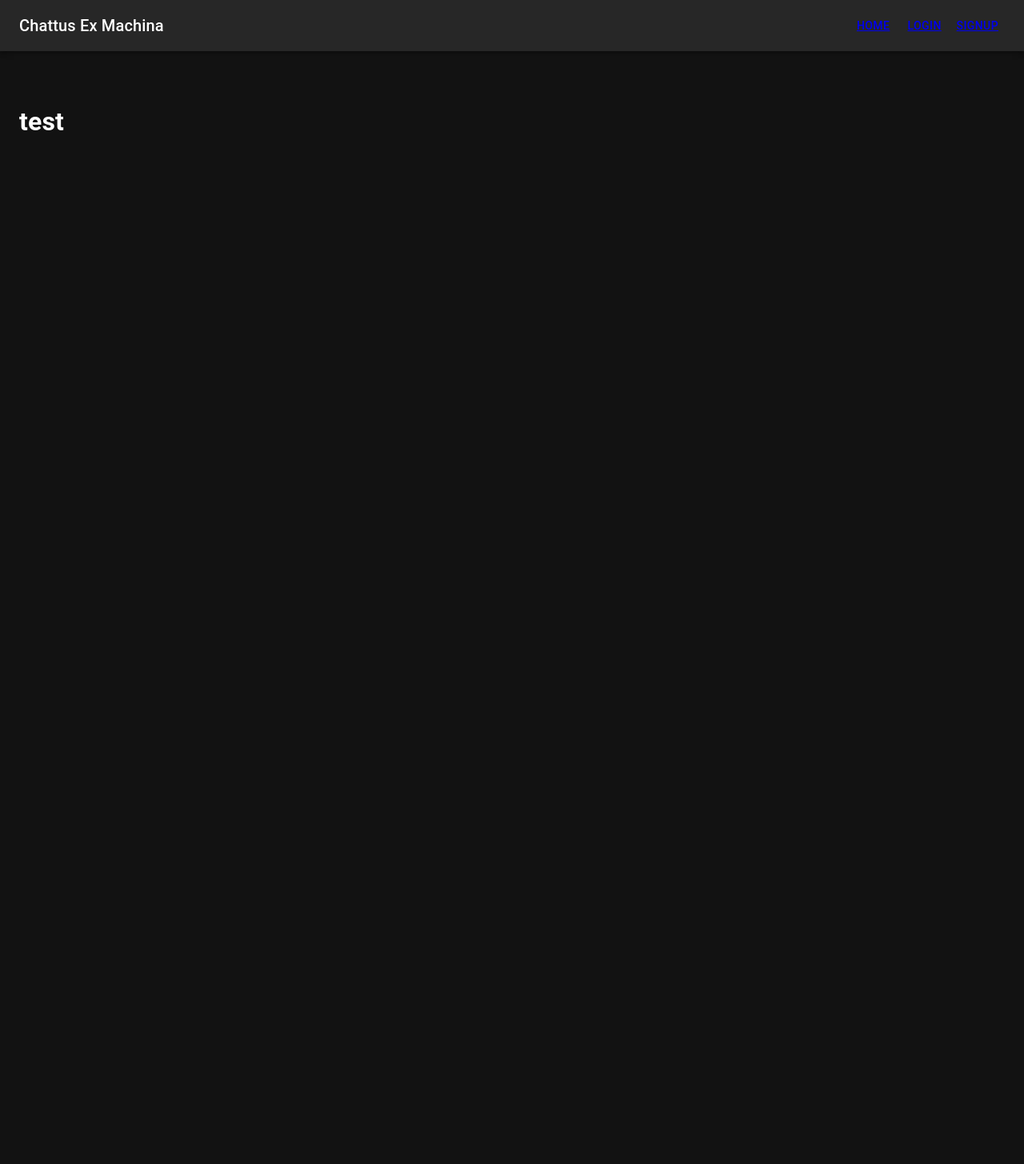
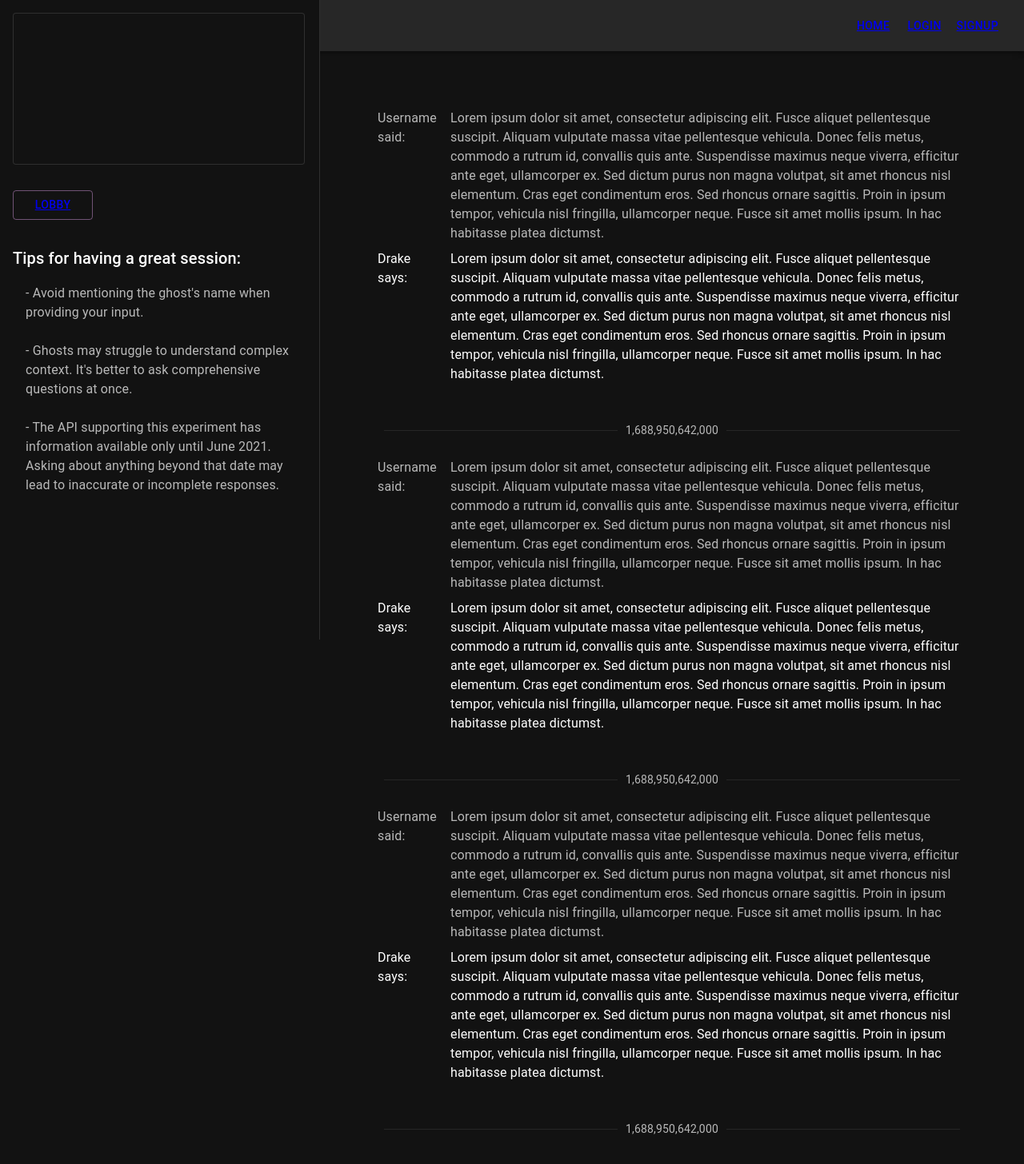
Before and after one commit to ajm24027/ChEM, a React (Vite) app in the folder client/: page /session in a window 1280 px wide. Shown: the top 1456 px of the page at 80% size. Before the commit the page ends 800 px from the top, so only its background shows below. Built offline with nearby package versions, Linux system fonts and the light colour scheme.

Commit message:
General Layout for session page and interaction content

```diff
--- a/client/src/App.jsx
+++ b/client/src/App.jsx
@@ -1,7 +1,7 @@
 import { Route, Routes } from 'react-router'
 import { useState, useEffect } from 'react'
 import { Landing, Lobby, Register, Session, SignIn } from './pages'
-import { RenderSessions, deleteSession } from '../src/services/SessionServices'
+import { RenderSessions } from './services/SessionServices'
 import { SummonGhosts } from './services/GhostServices'
 import './App.css'
 import Nav from './components/Nav'
--- a/client/src/components/CenterDivider.jsx
+++ b/client/src/components/CenterDivider.jsx
@@ -3,6 +3,15 @@ import Divider from '@mui/material/Divider'
 
 export default function CenterDivider(props) {
   return (
-    <Divider sx={{ marginTop: 4, marginBottom: 4 }}>{props.children}</Divider>
+    <Divider
+      sx={{
+        marginTop: 4,
+        marginBottom: 4,
+        opacity: 0.7,
+        fontSize: 'subtitle2.fontSize'
+      }}
+    >
+      {props.children}
+    </Divider>
   )
 }
--- a/client/src/components/GhostCard.jsx
+++ b/client/src/components/GhostCard.jsx
@@ -43,7 +43,7 @@ export default function GhostCard(props) {
         user: props.user
       })
       props.addUserSession(response)
-      props.setCurrentSession(response)
+      props.setCurrentSession(response._id)
       navigate('/session')
     } catch (error) {
       throw error
--- a/client/src/components/GhostCardMin.jsx
+++ b/client/src/components/GhostCardMin.jsx
@@ -1,15 +1,40 @@
 import * as React from 'react'
+import { Drake, Elvis, Fran, MarieCurie, Tony, Voldemort } from '../images'
+
 import Card from '@mui/material/Card'
 import CardContent from '@mui/material/CardContent'
 import CardMedia from '@mui/material/CardMedia'
 import Typography from '@mui/material/Typography'
 
 export default function GhostCardMin(props) {
+  let portrait
+
+  switch (props.ghost.name) {
+    case 'Drake':
+      portrait = Drake
+      break
+    case 'Elvis':
+      portrait = Elvis
+      break
+    case 'Fran Drescher':
+      portrait = Fran
+      break
+    case 'Marie Curie':
+      portrait = MarieCurie
+      break
+    case 'Anthony Bourdain':
+      portrait = Tony
+      break
+    case 'Lord Voldemort':
+      portrait = Voldemort
+      break
+  }
+
   return (
-    <Card variant="outlined" sx={{ maxWidth: 345 }}>
+    <Card variant="outlined" sx={{ maxWidth: 365 }}>
       <CardMedia
         sx={{ height: 140 }}
-        image='"/static/images/cards/contemplative-reptile.jpg"'
+        image={portrait}
         title={props.ghost.name}
       />
       <CardContent>
--- a/client/src/components/Nav.jsx
+++ b/client/src/components/Nav.jsx
@@ -4,7 +4,7 @@ import Box from '@mui/material/Box'
 import Toolbar from '@mui/material/Toolbar'
 import Typography from '@mui/material/Typography'
 import Button from '@mui/material/Button'
-import { Link as RouterLink } from 'react-router-dom'
+import { NavLink } from 'react-router-dom'
 
 export default function Nav({ user, handleLogOut }) {
   let userOptions
@@ -13,17 +13,17 @@ export default function Nav({ user, handleLogOut }) {
     userOptions = (
       <>
         <Button color="inherit">
-          <RouterLink to="/">Home</RouterLink>
+          <NavLink to="/">Home</NavLink>
         </Button>
 
         <Button color="inherit">
-          <RouterLink to="/lobby">Lobby</RouterLink>
+          <NavLink to="/lobby">Lobby</NavLink>
         </Button>
 
         <Button color="inherit">
-          <RouterLink href="/" onClick={handleLogOut}>
+          <NavLink href="/" onClick={handleLogOut}>
             Log Out
-          </RouterLink>
+          </NavLink>
         </Button>
       </>
     )
@@ -32,15 +32,15 @@ export default function Nav({ user, handleLogOut }) {
   const publicOptions = (
     <>
       <Button color="inherit">
-        <RouterLink to="/">Home</RouterLink>
+        <NavLink to="/">Home</NavLink>
       </Button>
 
       <Button color="inherit">
-        <RouterLink to="/signin">Login</RouterLink>
+        <NavLink to="/signin">Login</NavLink>
       </Button>
 
       <Button color="inherit">
-        <RouterLink to="/register">SignUp</RouterLink>
+        <NavLink to="/register">SignUp</NavLink>
       </Button>
     </>
   )
--- a/client/src/components/SessionChip.jsx
+++ b/client/src/components/SessionChip.jsx
@@ -7,7 +7,7 @@ export default function SessionChip(props) {
   let navigate = useNavigate()
 
   const handleClick = () => {
-    props.setCurrentSession(props.session)
+    props.setCurrentSession(props.session._id)
     navigate('/session')
   }
 
--- a/client/src/pages/Lobby.jsx
+++ b/client/src/pages/Lobby.jsx
@@ -1,4 +1,3 @@
-import { useEffect, useState, useRef } from 'react'
 import { useNavigate } from 'react-router-dom'
 import { GhostCard, SessionChip, CenterDivider } from '../components'
 import { deleteSession } from '../services/SessionServices'
--- a/client/src/pages/Session.jsx
+++ b/client/src/pages/Session.jsx
@@ -1,21 +1,204 @@
 import { useEffect, useState, useRef } from 'react'
-import { GhostCardMin } from '../components'
+import { SessionRitual } from '../services/SessionServices'
+import { GhostCardMin, CenterDivider } from '../components'
+import { Link } from 'react-router-dom'
 
 import Button from '@mui/material/Button'
 import CssBaseline from '@mui/material/CssBaseline'
-import Grid from '@mui/material/Grid'
-import { Container } from '@mui/material'
+import Box from '@mui/material/Box'
+import Drawer from '@mui/material/Drawer'
+import Typography from '@mui/material/Typography'
+import { Grid } from '@mui/material'
 
 const Session = (props) => {
   console.log(props)
+  const [user, setUser] = useState([])
+  const [ghost, setGhost] = useState([])
+  const [interactions, setInteractions] = useState([])
+  const [dataFetched, setDataFetched] = useState(false)
+
+  useEffect(() => {
+    const beginSessionRitual = async () => {
+      const data = await SessionRitual(props.currentSession)
+      console.log(data)
+      setUser(data.owner)
+      setGhost(data.ghost)
+      setInteractions(data.interactions)
+      setDataFetched(true)
+    }
+    if (props.currentSession !== null && !dataFetched) {
+      beginSessionRitual()
+    }
+  }, [dataFetched])
+
+  const drawerWidth = 400
+
+  const date = Date.now().toLocaleString()
+
   return (
-    <>
+    <Box sx={{ display: 'flex' }}>
       <CssBaseline />
-      <Container component="main" maxWidth="xl" sx={{ marginTop: 8 }}>
-        <h1>test</h1>
-        <Grid container columnSpacing={{ xs: 1, sm: 2, md: 3 }}></Grid>
-      </Container>
-    </>
+      <Drawer
+        variant="permanent"
+        sx={{
+          width: drawerWidth,
+          flexShrink: 0,
+          [`& .MuiDrawer-paper`]: {
+            width: drawerWidth,
+            boxSizing: 'border-box'
+          }
+        }}
+      >
+        <Box sx={{ p: 2 }}>
+          <GhostCardMin ghost={ghost} />
+        </Box>
+        <Button
+          sx={{ width: 100, margin: 2 }}
+          variant="outlined"
+          color="secondary"
+        >
+          <Link to="/lobby">Lobby</Link>
+        </Button>
+        <Box sx={{ p: 2 }}>
+          <Typography variant="h6">Tips for having a great session:</Typography>
+          <Typography paragraph sx={{ p: 2, opacity: 0.7 }}>
+            - Avoid mentioning the ghost's name when providing your input.
+            <br />
+            <br /> - Ghosts may struggle to understand complex context. It's
+            better to ask comprehensive questions at once.
+            <br />
+            <br /> - The API supporting this experiment has information
+            available only until June 2021. Asking about anything beyond that
+            date may lead to inaccurate or incomplete responses.
+          </Typography>
+        </Box>
+      </Drawer>
+      <Box component="main" sx={{ flexGrow: 1, p: 10 }}>
+        <Grid container spacing={1} direction="row">
+          <Grid xs={1.5}>
+            <Typography paragraph sx={{ marginRight: 2, opacity: 0.7 }}>
+              Username said:
+            </Typography>
+          </Grid>
+          <Grid xs={10.5}>
+            <Typography paragraph sx={{ opacity: 0.7 }}>
+              Lorem ipsum dolor sit amet, consectetur adipiscing elit. Fusce
+              aliquet pellentesque suscipit. Aliquam vulputate massa vitae
+              pellentesque vehicula. Donec felis metus, commodo a rutrum id,
+              convallis quis ante. Suspendisse maximus neque viverra, efficitur
+              ante eget, ullamcorper ex. Sed dictum purus non magna volutpat,
+              sit amet rhoncus nisl elementum. Cras eget condimentum eros. Sed
+              rhoncus ornare sagittis. Proin in ipsum tempor, vehicula nisl
+              fringilla, ullamcorper neque. Fusce sit amet mollis ipsum. In hac
+              habitasse platea dictumst.{' '}
+            </Typography>
+          </Grid>
+        </Grid>
+        <Grid container spacing={1} direction="row">
+          <Grid xs={1.5}>
+            <Typography paragraph sx={{ marginRight: 2 }}>
+              Drake says:
+            </Typography>
+          </Grid>
+          <Grid xs={10.5}>
+            <Typography paragraph>
+              Lorem ipsum dolor sit amet, consectetur adipiscing elit. Fusce
+              aliquet pellentesque suscipit. Aliquam vulputate massa vitae
+              pellentesque vehicula. Donec felis metus, commodo a rutrum id,
+              convallis quis ante. Suspendisse maximus neque viverra, efficitur
+              ante eget, ullamcorper ex. Sed dictum purus non magna volutpat,
+              sit amet rhoncus nisl elementum. Cras eget condimentum eros. Sed
+              rhoncus ornare sagittis. Proin in ipsum tempor, vehicula nisl
+              fringilla, ullamcorper neque. Fusce sit amet mollis ipsum. In hac
+              habitasse platea dictumst.{' '}
+            </Typography>
+          </Grid>
+        </Grid>
+        <CenterDivider>{date}</CenterDivider>
+        <Grid container spacing={1} direction="row">
+          <Grid xs={1.5}>
+            <Typography paragraph sx={{ marginRight: 2, opacity: 0.7 }}>
+              Username said:
+            </Typography>
+          </Grid>
+          <Grid xs={10.5}>
+            <Typography paragraph sx={{ opacity: 0.7 }}>
+              Lorem ipsum dolor sit amet, consectetur adipiscing elit. Fusce
+              aliquet pellentesque suscipit. Aliquam vulputate massa vitae
+              pellentesque vehicula. Donec felis metus, commodo a rutrum id,
+              convallis quis ante. Suspendisse maximus neque viverra, efficitur
+              ante eget, ullamcorper ex. Sed dictum purus non magna volutpat,
+              sit amet rhoncus nisl elementum. Cras eget condimentum eros. Sed
+              rhoncus ornare sagittis. Proin in ipsum tempor, vehicula nisl
+              fringilla, ullamcorper neque. Fusce sit amet mollis ipsum. In hac
+              habitasse platea dictumst.{' '}
+            </Typography>
+          </Grid>
+        </Grid>
+        <Grid container spacing={1} direction="row">
+          <Grid xs={1.5}>
+            <Typography paragraph sx={{ marginRight: 2 }}>
+              Drake says:
+            </Typography>
+          </Grid>
+          <Grid xs={10.5}>
+            <Typography paragraph>
+              Lorem ipsum dolor sit amet, consectetur adipiscing elit. Fusce
+              aliquet pellentesque suscipit. Aliquam vulputate massa vitae
+              pellentesque vehicula. Donec felis metus, commodo a rutrum id,
+              convallis quis ante. Suspendisse maximus neque viverra, efficitur
+              ante eget, ullamcorper ex. Sed dictum purus non magna volutpat,
+              sit amet rhoncus nisl elementum. Cras eget condimentum eros. Sed
+              rhoncus ornare sagittis. Proin in ipsum tempor, vehicula nisl
+              fringilla, ullamcorper neque. Fusce sit amet mollis ipsum. In hac
+              habitasse platea dictumst.{' '}
+            </Typography>
+          </Grid>
+        </Grid>
+        <CenterDivider>{date}</CenterDivider>
+        <Grid container spacing={1} direction="row">
+          <Grid xs={1.5}>
+            <Typography paragraph sx={{ marginRight: 2, opacity: 0.7 }}>
+              Username said:
+            </Typography>
+          </Grid>
+          <Grid xs={10.5}>
+            <Typography paragraph sx={{ opacity: 0.7 }}>
+              Lorem ipsum dolor sit amet, consectetur adipiscing elit. Fusce
+              aliquet pellentesque suscipit. Aliquam vulputate massa vitae
+              pellentesque vehicula. Donec felis metus, commodo a rutrum id,
+              convallis quis ante. Suspendisse maximus neque viverra, efficitur
+              ante eget, ullamcorper ex. Sed dictum purus non magna volutpat,
+              sit amet rhoncus nisl elementum. Cras eget condimentum eros. Sed
+              rhoncus ornare sagittis. Proin in ipsum tempor, vehicula nisl
+              fringilla, ullamcorper neque. Fusce sit amet mollis ipsum. In hac
+              habitasse platea dictumst.{' '}
+            </Typography>
+          </Grid>
+        </Grid>
+        <Grid container spacing={1} direction="row">
+          <Grid xs={1.5}>
+            <Typography paragraph sx={{ marginRight: 2 }}>
+              Drake says:
+            </Typography>
+          </Grid>
+          <Grid xs={10.5}>
+            <Typography paragraph>
+              Lorem ipsum dolor sit amet, consectetur adipiscing elit. Fusce
+              aliquet pellentesque suscipit. Aliquam vulputate massa vitae
+              pellentesque vehicula. Donec felis metus, commodo a rutrum id,
+              convallis quis ante. Suspendisse maximus neque viverra, efficitur
+              ante eget, ullamcorper ex. Sed dictum purus non magna volutpat,
+              sit amet rhoncus nisl elementum. Cras eget condimentum eros. Sed
+              rhoncus ornare sagittis. Proin in ipsum tempor, vehicula nisl
+              fringilla, ullamcorper neque. Fusce sit amet mollis ipsum. In hac
+              habitasse platea dictumst.{' '}
+            </Typography>
+          </Grid>
+        </Grid>
+        <CenterDivider>{date}</CenterDivider>
+      </Box>
+    </Box>
   )
 }
 
```
Also changed, not shown: client/src/services/SessionServices.js (+11 -0 lines), 2 other files (tests, documents, lock files or other folders).
